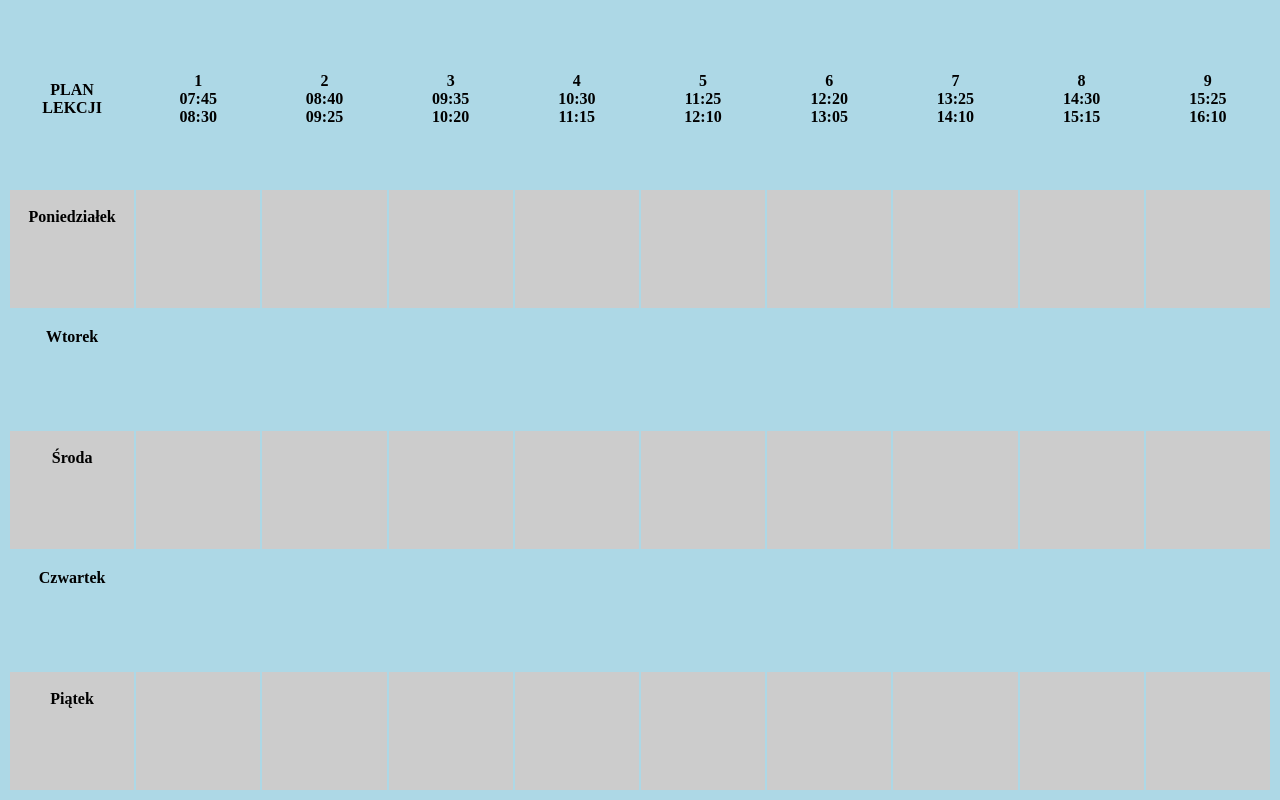
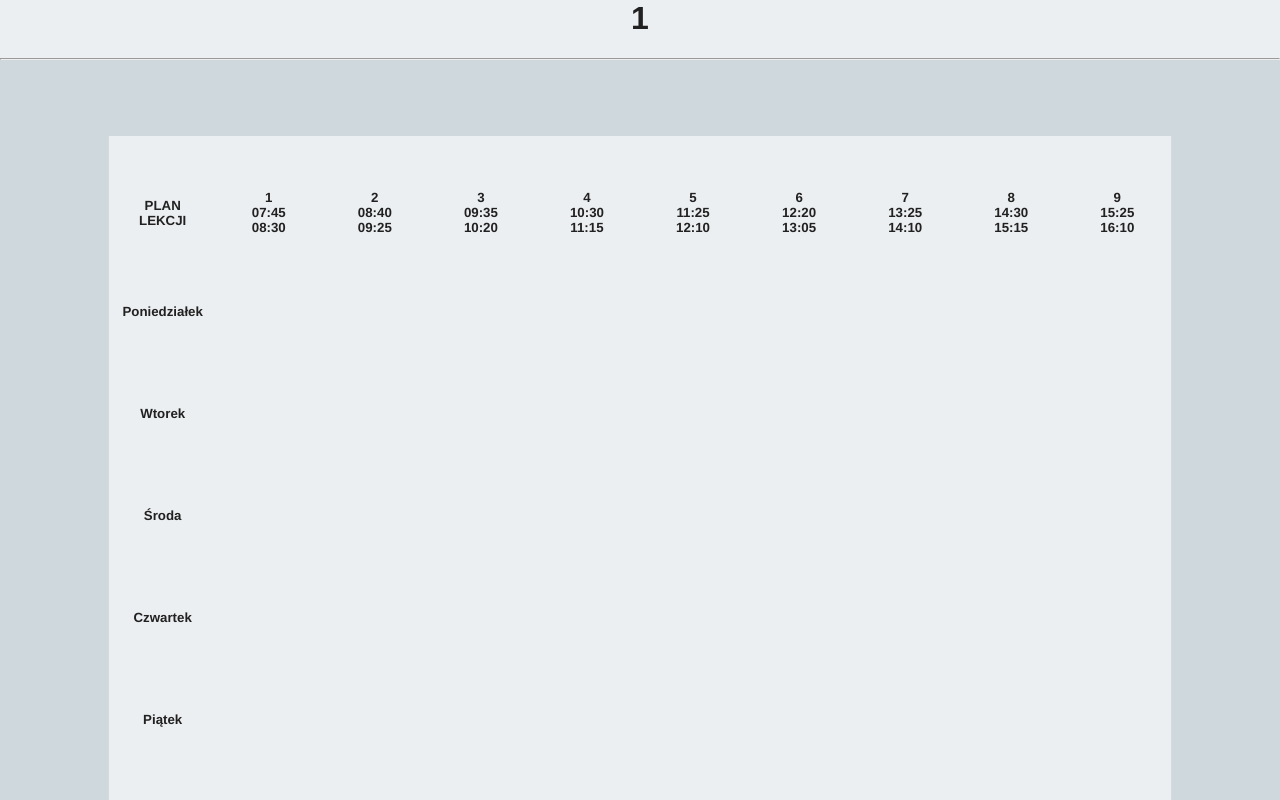
Before and after one commit to asdfMaciej/zupki, a Django app: a page that uses templates/zupki/tabelka.html in a window 1280 px wide. Run offline with Django 3.2, Linux system fonts and the light colour scheme; data comes from the database, SQL or seed files in the repository; lists and menus that the app fills with data are empty.

Commit message:
It looks quite nice now! :sunglasses:

```diff
--- a/chinskie/dbhandler.py
+++ b/chinskie/dbhandler.py
@@ -1,12 +1,12 @@
 import sqlite3 as sql3
 import re
 
-def sanitize(_str): return re.sub('[^a-zA-Z0-9ążźćłńóśĄŻŹĆŁŃÓŚ \n\.]', '', _str)
+def sanitize(_str): return re.sub('[^a-zA-Z0-9ążźćłńóśĄŻŹĆŁŃÓŚ\/ \n\.]', '', _str)
 
 def cCol(my_hex):
     r, g, b = tuple(int(my_hex.lstrip('#')[i:i + 2], 16) for i in (0, 2, 4))
     a = 1 - float((0.299 * r + 0.587 * g + 0.114 * b) / 255);
-    return '#000000' if a < 0.5 else '#FFFFFF'
+    return '#212121' if a < 0.5 else '#FAFAFA'
     #return '#'+''.join(comp)
 
 def essential_to_dict(tple):
@@ -20,7 +20,7 @@ def essential_to_dict(tple):
         return dzn
 
     retdict = {'Poniedziałek': {}, 'Wtorek': {}, 'Środa': {}, 'Czwartek': {}, 'Piątek': {}}
-    for it in range(9):
+    for it in range(10):
         for key, value in retdict.items():
             retdict[key][it] = []
 
--- a/chinskie/urls.py
+++ b/chinskie/urls.py
@@ -3,7 +3,7 @@ from . import views
 
 urlpatterns = [
     url(r'^$', views.index, name='index'),
-    url(r'^klasa/(?P<klasa>[a-zA-Z0-9ążźćłńóśĄŻŹĆŁŃÓŚ \n\.]+)/$', views.class_get, name='class_get'),
+    url(r'^klasa/(?P<klasa>[a-zA-Z0-9ążźćłńóśĄŻŹĆŁŃÓŚ\/ \n\.]+)/$', views.class_get, name='class_get'),
     url(r'^nauczyciel/(?P<nauczyciel>[a-zA-Z0-9ążźćłńóśĄŻŹĆŁŃÓŚ \n\.]+)/$', views.teacher_get, name='teacher_get'),
     url(r'^nauczyciel/$', views.teacher_list, name='teacher_list'),
     url(r'^klasa/$', views.class_list, name='class_list'),
--- a/chinskie/views.py
+++ b/chinskie/views.py
@@ -2,6 +2,9 @@ from django.shortcuts import render
 from django.http import HttpResponse
 from chinskie import dbhandler
 from django.template import loader
+import re
+
+def sanitize(_str): return re.sub('[^a-zA-Z0-9ążźćłńóśĄŻŹĆŁŃÓŚ \n\.]', '', _str)
 
 def index(request):
     return HttpResponse(str(dbhandler.get_all('class', '3f')))
@@ -13,6 +16,7 @@ def class_get(request, klasa):
     japierdole = dbhandler.get_essential('class', klasa)
     context = {
         'essential': japierdole,
+        'cotojest': sanitize(klasa)
     }
     template = loader.get_template('zupki/tabelka.html')
     return HttpResponse(template.render(context, request))
@@ -21,6 +25,7 @@ def teacher_get(request, nauczyciel):
     japierdole = dbhandler.get_essential('teacher', nauczyciel)
     context = {
         'essential': japierdole,
+        'cotojest': sanitize(nauczyciel)
     }
     template = loader.get_template('zupki/tabelka.html')
     return HttpResponse(template.render(context, request))
--- a/static/css/stylesheet.css
+++ b/static/css/stylesheet.css
@@ -1,5 +1,9 @@
 body {
-    background-color: lightblue;
+    background-color: #CFD8DC;
+    color: #212121;
+    font-family: Helvetica, Arial, sans-serif;
+    padding: 0 !important;
+    margin: 0 !important;
 }
 
 td, th {
@@ -13,12 +17,32 @@ div.tabelka {
     width: 100%;
     position: relative;
 }
+div.gora {
+    background-color: #ECEFF1;
+    width: 100%;
+    padding: 0px;
+}
+div#main {
+    height: 100%;
+    position: relative;
+    padding: 0px;
+}
+div#maintabelka {
+    transform: scale(0.83, 0.83);
+    -ms-transform: scale(0.83, 0.83); /* IE 9 */
+    -webkit-transform: scale(0.83, 0.83); /* Safari and Chrome */
+    -o-transform: scale(0.83, 0.83); /* Opera */
+    -moz-transform: scale(0.83, 0.83); /* Firefox */
+    background-color: #ECEFF1;
+}
 table {
     width: 100%;
     height: 100%;
+    table-layout: auto;
+    overflow-y: auto;
 }
 table.in {
-    border: 1px solid black;
+
 }
 td.in {
 
@@ -26,9 +50,6 @@ td.in {
 tr.in {
     padding: 0px;
 }
-tr {
-    border-bottom: 1px solid black;
+h1 {
+    text-align: center;
 }
-table tr:not(.in):nth-child(even) {
-    background: #ccc;
-}
--- a/templates/zupki/tabelka.html
+++ b/templates/zupki/tabelka.html
@@ -4,6 +4,13 @@
 <link rel="stylesheet" href="{% static 'css/stylesheet.css' %}">
 </head>
 <body>
+<div id="main">
+    <div class="gora">
+<h1>
+    {{ cotojest }}
+</h1><hr>
+        </div>
+    <div id="maintabelka">
 <table>
     <tr>
         <th>PLAN<br/>LEKCJI</th>
@@ -32,5 +39,7 @@
     </tr>
     {% endfor %}
 </table>
+</div>
+    </div>
 </body>
 </html>
```
